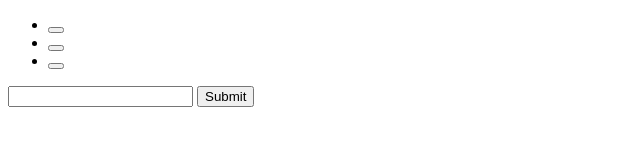
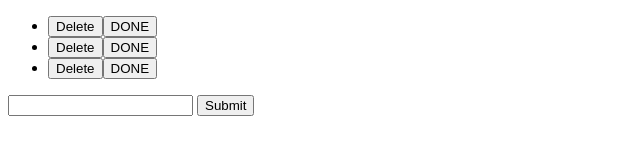
Before and after one commit to FACN1/week2-Khan-ElBash, a plain HTML site: page index.html in a window 1280 px wide. Shown: the whole page, without its empty margins (0-640 px from the left). Drawn offline with Linux system fonts and the light colour scheme.

Commit message:
adds markTodo Button

```diff
--- a/todo.js
+++ b/todo.js
@@ -23,9 +23,11 @@ var todo = (function() {
     addTodo: function (todos, newTodo) {
       var newTodoCopy = {};
       Object.keys(newTodo).forEach(function(key) {
+
         newTodoCopy[key]=newTodo[key];
       });
       newTodoCopy.id = todoFunctions.generateId();
+      newTodoCopy.done = false;
       return todos.concat(newTodoCopy)
       //return arr;
       // should leave the input argument todos unchanged
@@ -61,9 +63,9 @@ var todo = (function() {
 
   // part 2. the Dom
   var state = [
-    { id: -3, description: 'first todo'},
-    { id: -2, description: 'second todo'},
-    { id: -1, description: 'third todo'}
+    { id: -3, description: 'first todo', done:false},
+    { id: -2, description: 'second todo', done:false},
+    { id: -1, description: 'third todo', done:false}
   ]; // this is our todoList
 
   var controller = {
@@ -75,6 +77,7 @@ var todo = (function() {
 
       // this adds the delete button
       var deleteButtonNode = document.createElement('button');
+      deleteButtonNode.innerHTML = "Delete"
       deleteButtonNode.addEventListener('click', function(event) {
         state = todoFunctions.deleteTodo(state, todoData.id);
         controller.render(state);
@@ -82,6 +85,14 @@ var todo = (function() {
       todoNode.appendChild(deleteButtonNode);
 
       // add markTodo button
+        var markTodoButton = document.createElement('button');
+        markTodoButton.innerHTML ="DONE"
+        markTodoButton.addEventListener('click', function(){
+         state = todoFunctions.markTodo(state, todoData.id);
+        })
+
+
+        todoNode.appendChild(markTodoButton);
 
       // add classes for css
 
```
Also changed, not shown: Test/test.js (+3 -3 lines), index.html (+1 -0 lines).
